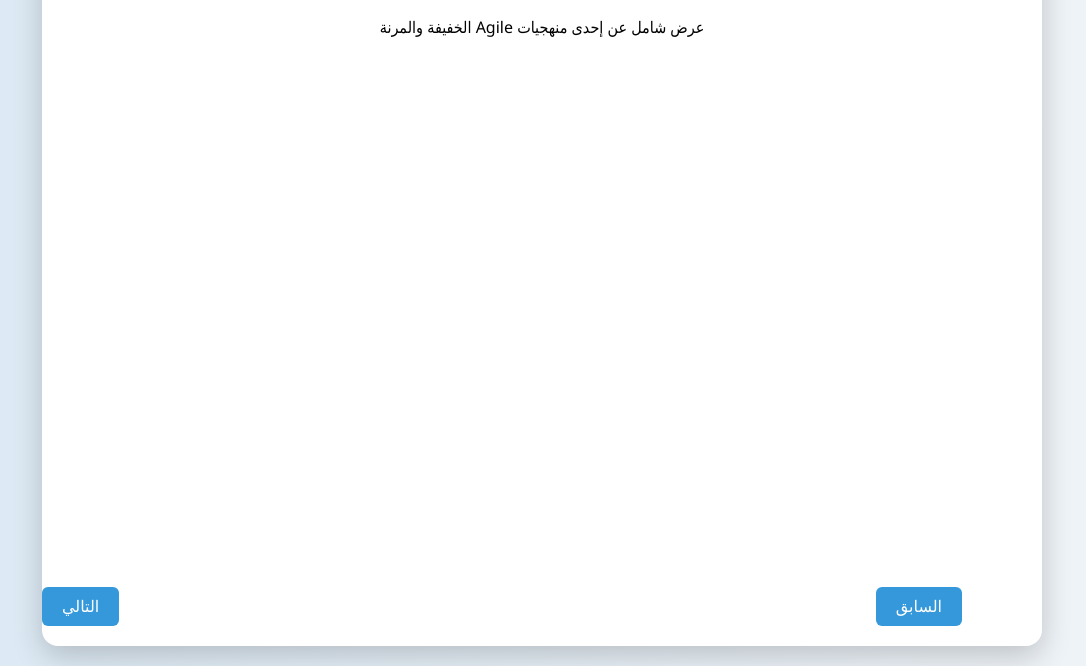
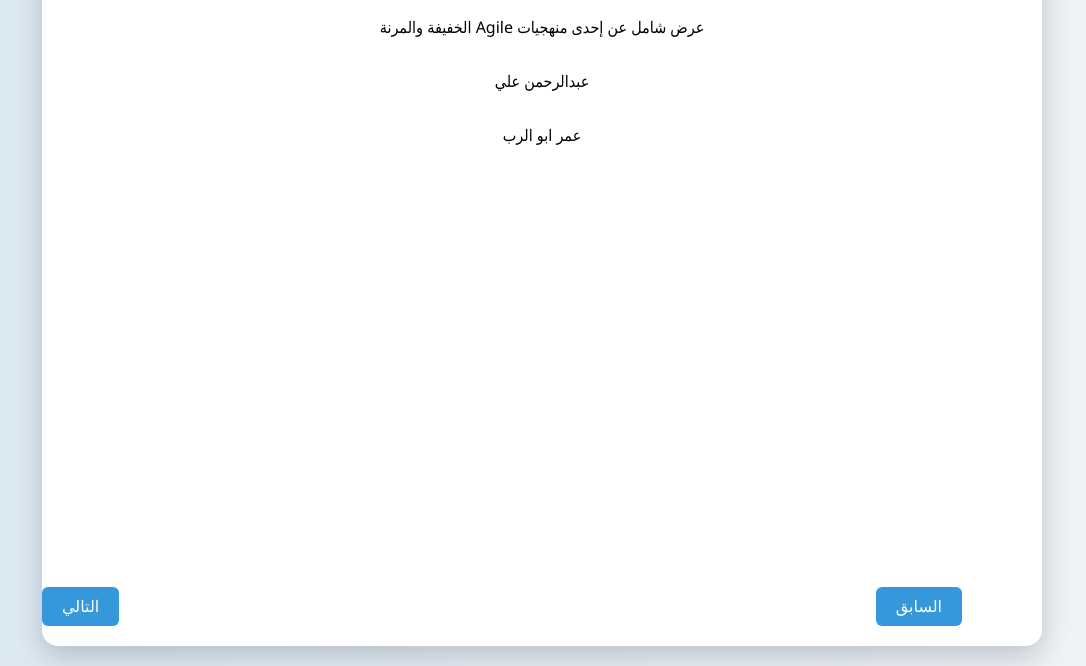
Before and after one commit to AbdulrahamnZakariya/crystal-methodolgy, a plain HTML site: page index.html in a window 1280 px wide. Shown: the part 134-800 px from the top of the page, without its empty margins (98-1184 px from the left). Drawn offline with Linux system fonts and the light colour scheme.

Commit message:
Update index.html

```diff
--- a/index.html
+++ b/index.html
@@ -79,6 +79,8 @@
     <div class="slide active title-slide">
       <h1>منهجية Crystal في تطوير البرمجيات</h1>
       <p>عرض شامل عن إحدى منهجيات Agile الخفيفة والمرنة</p>
+      <p>عبدالرحمن علي</p>
+      <p>عمر ابو الرب</p>
     </div>
 
     <div class="slide">
```
